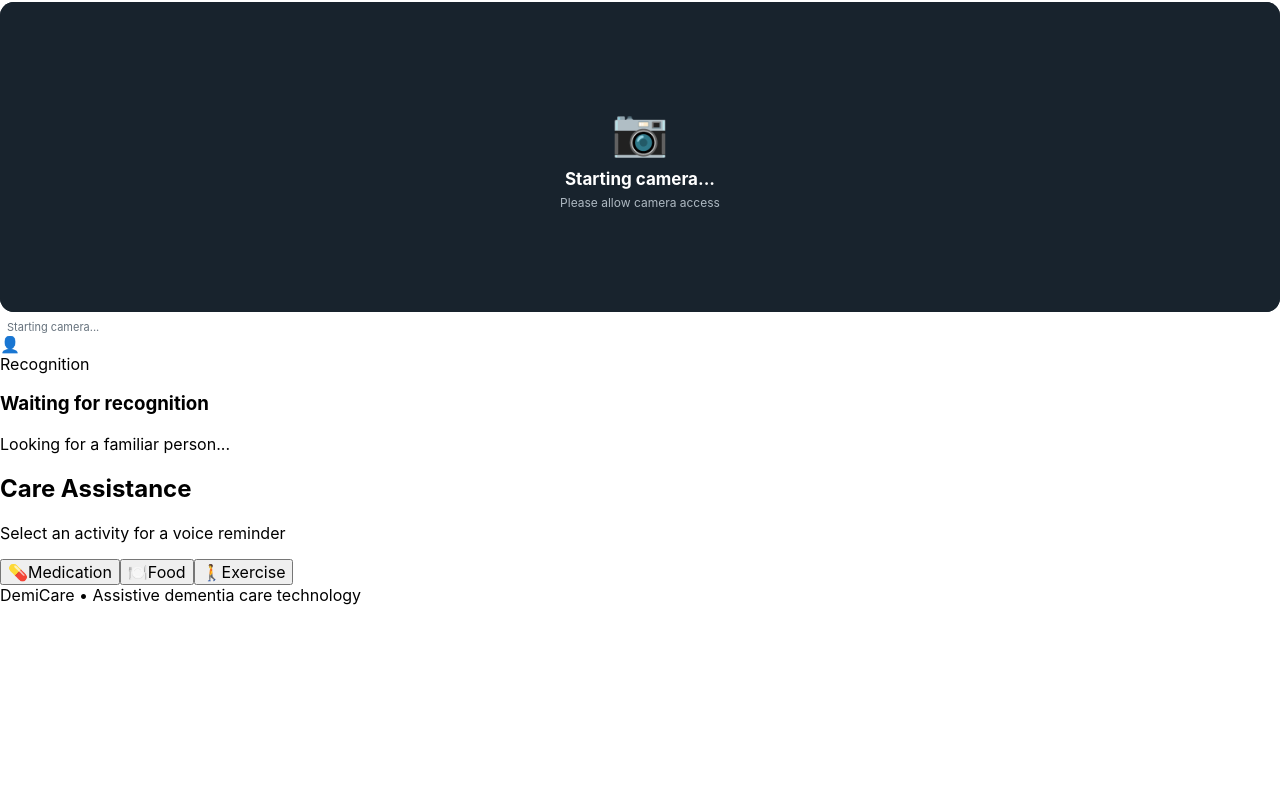
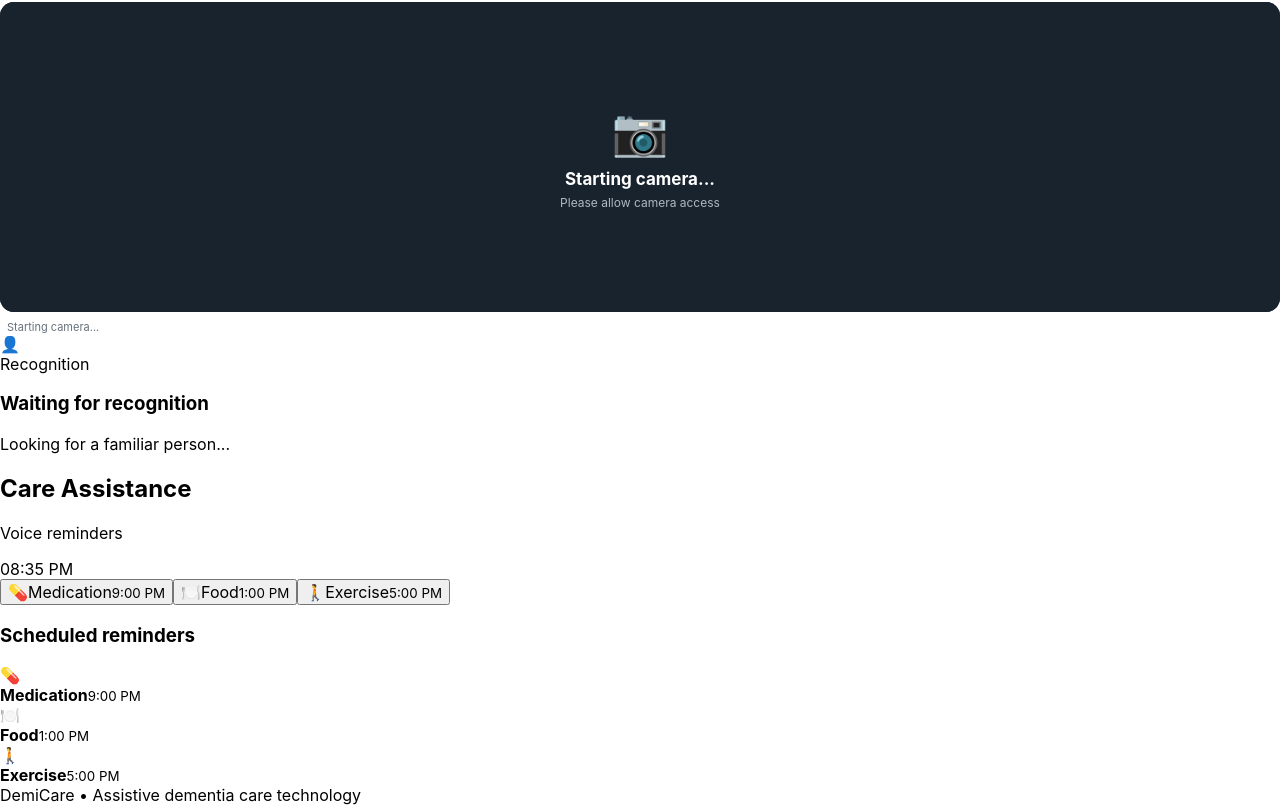
Before and after one commit to Anjana-S-V/Demi-care, a React app in the folder frontend/: page / in a window 1280 px wide. Shown: the part 261-1066 px from the top of the page. Before the commit the page ends 866 px from the top, so only its background shows below. Built offline with nearby package versions, Linux system fonts and the light colour scheme; no server answers; the HTML template or start-up script is replaced by a standard one.

Commit message:
feat: add scheduled voice reminders

```diff
--- a/frontend/src/App.jsx
+++ b/frontend/src/App.jsx
@@ -4,8 +4,18 @@ import "./App.css";
 
 const API_URL = "http://127.0.0.1:8000";
 
+// --------------------------------------------------
+// RECOGNITION SETTINGS
+// --------------------------------------------------
+
 const REQUIRED_MATCHES = 3;
 const ANNOUNCEMENT_COOLDOWN = 30000;
+
+// --------------------------------------------------
+// REMINDER SETTINGS
+// Change these times for the demo.
+// Format: "HH:MM" using 24-hour time.
+// --------------------------------------------------
 
 const reminders = [
   {
@@ -13,30 +23,51 @@ const reminders = [
     icon: "💊",
     title: "Medication",
     message: "It is time to take your medicine.",
+    time: "21:00",
   },
   {
     id: "food",
     icon: "🍽️",
     title: "Food",
     message: "It is time for your meal.",
+    time: "13:00",
   },
   {
     id: "exercise",
     icon: "🚶",
     title: "Exercise",
     message: "It is time for your walk.",
+    time: "17:00",
   },
 ];
 
 function App() {
+  // ------------------------------------------------
+  // CAMERA
+  // ------------------------------------------------
+
   const videoRef = useRef(null);
   const canvasRef = useRef(null);
   const streamRef = useRef(null);
+
+  // ------------------------------------------------
+  // RECOGNITION
+  // ------------------------------------------------
 
   const recognitionBusyRef = useRef(false);
   const recognitionHistoryRef = useRef([]);
   const confirmedPersonRef = useRef(null);
   const lastAnnouncementRef = useRef(null);
+
+  // ------------------------------------------------
+  // REMINDERS
+  // ------------------------------------------------
+
+  const announcedRemindersRef = useRef({});
+
+  // ------------------------------------------------
+  // STATE
+  // ------------------------------------------------
 
   const [cameraStatus, setCameraStatus] =
     useState("Starting camera...");
@@ -51,9 +82,12 @@ function App() {
     confidence: 0,
   });
 
-  // --------------------------------------------------
-  // CAMERA INITIALIZATION
-  // --------------------------------------------------
+  const [currentTime, setCurrentTime] =
+    useState(new Date());
+
+  // ------------------------------------------------
+  // START CAMERA
+  // ------------------------------------------------
 
   useEffect(() => {
     startCamera();
@@ -67,9 +101,9 @@ function App() {
     };
   }, []);
 
-  // --------------------------------------------------
+  // ------------------------------------------------
   // RECOGNITION LOOP
-  // --------------------------------------------------
+  // ------------------------------------------------
 
   useEffect(() => {
     const interval = setInterval(() => {
@@ -79,9 +113,22 @@ function App() {
     return () => clearInterval(interval);
   }, []);
 
-  // --------------------------------------------------
+  // ------------------------------------------------
+  // CLOCK + REMINDER LOOP
+  // ------------------------------------------------
+
+  useEffect(() => {
+    const interval = setInterval(() => {
+      setCurrentTime(new Date());
+      checkScheduledReminders();
+    }, 1000);
+
+    return () => clearInterval(interval);
+  }, []);
+
+  // ------------------------------------------------
   // START CAMERA
-  // --------------------------------------------------
+  // ------------------------------------------------
 
   const startCamera = async () => {
     try {
@@ -126,9 +173,9 @@ function App() {
     }
   };
 
-  // --------------------------------------------------
-  // SEND CAMERA FRAME TO PYTHON
-  // --------------------------------------------------
+  // ------------------------------------------------
+  // RECOGNIZE CURRENT CAMERA FRAME
+  // ------------------------------------------------
 
   const recognizeCurrentFrame = async () => {
     if (recognitionBusyRef.current) {
@@ -207,9 +254,9 @@ function App() {
 
       const result = await response.json();
 
-      // ------------------------------------------------
+      // ----------------------------------------------
       // RECOGNIZED PERSON
-      // ------------------------------------------------
+      // ----------------------------------------------
 
       if (result.recognized) {
         const personKey =
@@ -233,7 +280,6 @@ function App() {
               person === personKey
           ).length;
 
-        // Require multiple consistent detections.
         if (
           confirmedCount >=
           REQUIRED_MATCHES
@@ -265,17 +311,17 @@ function App() {
         }
       }
 
-      // ------------------------------------------------
+      // ----------------------------------------------
       // UNKNOWN PERSON
-      // ------------------------------------------------
+      // ----------------------------------------------
 
       else {
         recognitionHistoryRef.current = [];
 
         setRecognition(
           (previous) => {
-            // Don't immediately remove a confirmed
-            // person because of one noisy frame.
+            // Keep the confirmed identity through
+            // a single noisy frame.
             if (
               previous.status ===
               "recognized"
@@ -310,9 +356,9 @@ function App() {
     }
   };
 
-  // --------------------------------------------------
-  // VOICE: PERSON RECOGNITION
-  // --------------------------------------------------
+  // ------------------------------------------------
+  // PERSON VOICE ANNOUNCEMENT
+  // ------------------------------------------------
 
   const announcePerson = (
     name,
@@ -332,7 +378,6 @@ function App() {
     const previous =
       lastAnnouncementRef.current;
 
-    // Prevent repeated announcements.
     if (
       previous?.text === announcement &&
       now - previous.time <
@@ -362,15 +407,11 @@ function App() {
     );
   };
 
-  // --------------------------------------------------
-  // VOICE: REMINDERS
-  // --------------------------------------------------
+  // ------------------------------------------------
+  // GENERIC VOICE ANNOUNCEMENT
+  // ------------------------------------------------
 
-  const triggerReminder = (
-    reminder
-  ) => {
-    setActiveReminder(reminder);
-
+  const speakReminder = (reminder) => {
     if (
       !("speechSynthesis" in window)
     ) {
@@ -393,9 +434,110 @@ function App() {
     );
   };
 
-  // --------------------------------------------------
-  // RECOGNITION DISPLAY TEXT
-  // --------------------------------------------------
+  // ------------------------------------------------
+  // MANUAL REMINDER
+  // Used by buttons during the demo.
+  // ------------------------------------------------
+
+  const triggerReminder = (
+    reminder
+  ) => {
+    setActiveReminder(reminder);
+
+    speakReminder(reminder);
+  };
+
+  // ------------------------------------------------
+  // SCHEDULED REMINDERS
+  // ------------------------------------------------
+
+  const checkScheduledReminders = () => {
+    const now = new Date();
+
+    const hours =
+      String(now.getHours()).padStart(
+        2,
+        "0"
+      );
+
+    const minutes =
+      String(now.getMinutes()).padStart(
+        2,
+        "0"
+      );
+
+    const currentTimeString =
+      `${hours}:${minutes}`;
+
+    const today =
+      `${now.getFullYear()}-${now.getMonth()}-${now.getDate()}`;
+
+    reminders.forEach((reminder) => {
+      const reminderKey =
+        `${today}-${reminder.id}`;
+
+      if (
+        reminder.time ===
+          currentTimeString &&
+        !announcedRemindersRef.current[
+          reminderKey
+        ]
+      ) {
+        announcedRemindersRef.current[
+          reminderKey
+        ] = true;
+
+        setActiveReminder(reminder);
+
+        speakReminder(reminder);
+      }
+    });
+  };
+
+  // ------------------------------------------------
+  // FORMAT CURRENT TIME
+  // ------------------------------------------------
+
+  const formattedCurrentTime =
+    currentTime.toLocaleTimeString(
+      [],
+      {
+        hour: "2-digit",
+        minute: "2-digit",
+      }
+    );
+
+  // ------------------------------------------------
+  // FORMAT REMINDER TIME
+  // ------------------------------------------------
+
+  const formatReminderTime = (
+    time
+  ) => {
+    const [hours, minutes] =
+      time.split(":");
+
+    const date = new Date();
+
+    date.setHours(
+      Number(hours),
+      Number(minutes),
+      0,
+      0
+    );
+
+    return date.toLocaleTimeString(
+      [],
+      {
+        hour: "numeric",
+        minute: "2-digit",
+      }
+    );
+  };
+
+  // ------------------------------------------------
+  // RECOGNITION DISPLAY
+  // ------------------------------------------------
 
   const getRecognitionTitle = () => {
     if (
@@ -428,7 +570,7 @@ function App() {
         recognition.status ===
         "recognized"
       ) {
-        return recognition.relationship;
+        return `Your ${recognition.relationship}`;
       }
 
       if (
@@ -448,9 +590,9 @@ function App() {
       return "Looking for a familiar person...";
     };
 
-  // --------------------------------------------------
+  // ------------------------------------------------
   // UI
-  // --------------------------------------------------
+  // ------------------------------------------------
 
   return (
     <div className="app">
@@ -516,9 +658,6 @@ function App() {
               playsInline
               muted
             />
-
-            {/* Hidden canvas used to capture
-                frames for Python */}
 
             <canvas
               ref={canvasRef}
@@ -624,10 +763,13 @@ function App() {
               </h2>
 
               <p>
-                Select an activity for a
-                voice reminder
+                Voice reminders
               </p>
 
+            </div>
+
+            <div className="current-time">
+              {formattedCurrentTime}
             </div>
 
           </div>
@@ -661,6 +803,12 @@ function App() {
                     {reminder.title}
                   </span>
 
+                  <small>
+                    {formatReminderTime(
+                      reminder.time
+                    )}
+                  </small>
+
                 </button>
               )
             )}
@@ -691,6 +839,47 @@ function App() {
             </div>
           )}
 
+          {/* NEXT REMINDERS */}
+
+          <div className="scheduled-reminders">
+
+            <h3>
+              Scheduled reminders
+            </h3>
+
+            <div className="schedule-list">
+
+              {reminders.map(
+                (reminder) => (
+                  <div
+                    className="schedule-item"
+                    key={reminder.id}
+                  >
+
+                    <span>
+                      {reminder.icon}
+                    </span>
+
+                    <div>
+                      <strong>
+                        {reminder.title}
+                      </strong>
+
+                      <small>
+                        {formatReminderTime(
+                          reminder.time
+                        )}
+                      </small>
+                    </div>
+
+                  </div>
+                )
+              )}
+
+            </div>
+
+          </div>
+
         </section>
 
       </main>
```
Also changed, not shown: 1 other file (tests, documents, lock files or other folders).
